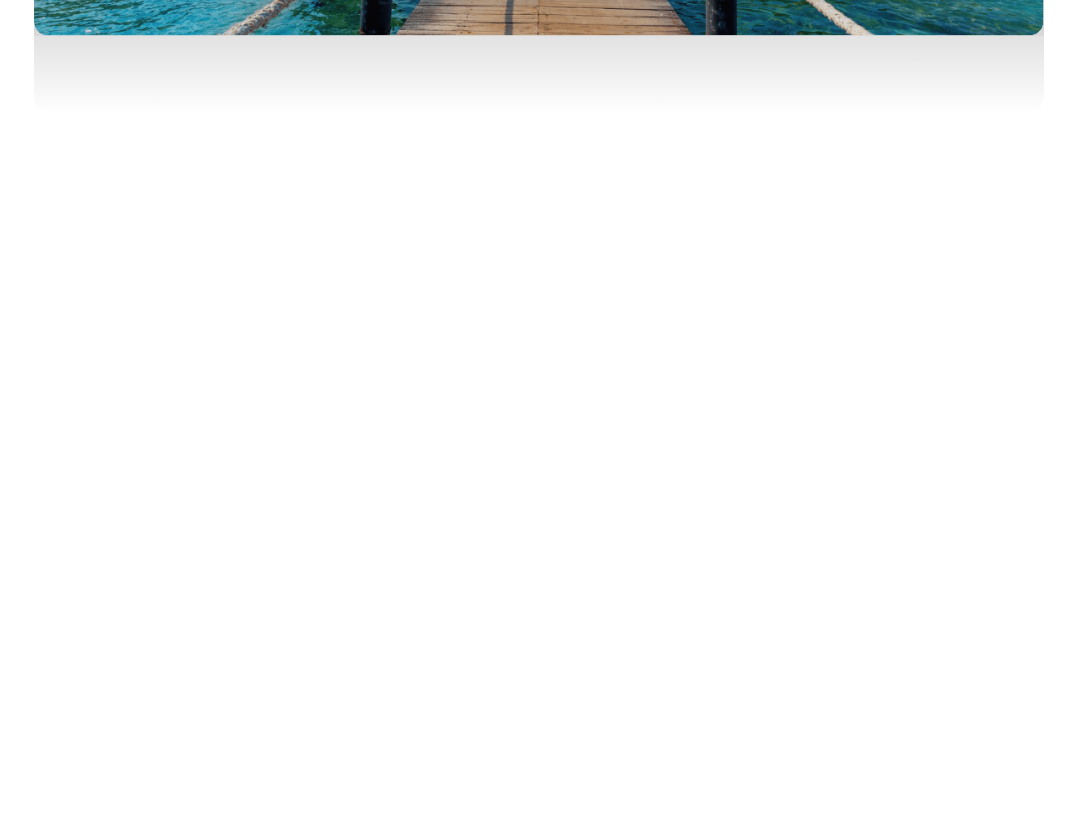
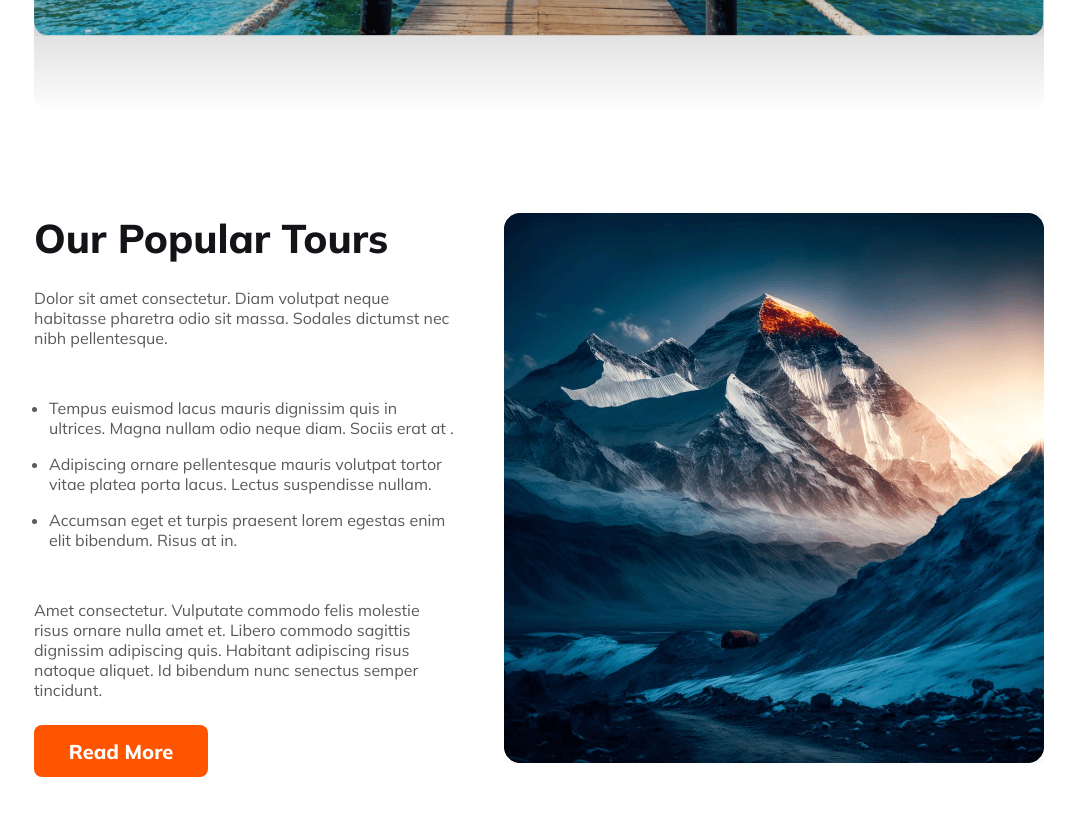
Before and after one commit to ahmed-jobayer/assignment-2-travel-website, a plain HTML site: page index.html in a window 1280 px wide. Shown: the part 547-1362 px from the top of the page, without its empty margins (101-1176 px from the left). Before the commit the page ends 800 px from the top, so only its background shows below. Drawn offline with Linux system fonts and the light colour scheme.

Commit message:
main section 1 added

```diff
--- a/index.html
+++ b/index.html
@@ -5,7 +5,10 @@
     <meta name="viewport" content="width=device-width, initial-scale=1.0" />
     <title>Travele Mania</title>
     <link rel="stylesheet" href="styles/style.css" />
-    <link rel="stylesheet" href="https://cdnjs.cloudflare.com/ajax/libs/font-awesome/6.5.1/css/all.min.css"/>
+    <link
+      rel="stylesheet"
+      href="https://cdnjs.cloudflare.com/ajax/libs/font-awesome/6.5.1/css/all.min.css"
+    />
   </head>
   <body>
     <header class="header">
@@ -34,14 +37,37 @@
             adipiscing. In et odio enim ac quis sapien urna eu phasellus.
           </p>
           <div class="options">
-            <input class="where" placeholder="Where go" type="text">
-            <input class="where" placeholder="When " type="text">
-            <input class="where" placeholder="Select Type" type="text">
+            <input class="where" placeholder="Where go" type="text" />
+            <input class="where" placeholder="When " type="text" />
+            <input class="where" placeholder="Select Type" type="text" />
             <button>Find Now</button>
           </div>
         </div>
       </div>
     </header>
-
+    <main>
+      <section class="section-1">
+        <div>
+          <h2 class="popular-h">Our Popular Tours</h2>
+          <p class="popular-p all-paragraph">
+            Dolor sit amet consectetur. Diam volutpat neque habitasse pharetra
+            odio sit massa. Sodales dictumst nec nibh pellentesque.
+          </p>
+          <ul class="popular-p popular-ul">
+            <li>Tempus euismod lacus mauris dignissim quis in ultrices. Magna nullam odio neque diam. Sociis erat at .</li>
+            <li>Adipiscing ornare pellentesque mauris volutpat tortor vitae platea porta lacus. Lectus suspendisse nullam.</li>
+            <li> Accumsan eget et turpis praesent lorem egestas enim elit bibendum. Risus at in.</li>
+          </ul>
+          <p class="popular-p all-paragraph">
+            Amet consectetur. Vulputate commodo felis molestie risus ornare
+            nulla amet et. Libero commodo sagittis dignissim adipiscing quis.
+            Habitant adipiscing risus natoque aliquet. Id bibendum nunc senectus
+            semper tincidunt.
+          </p>
+          <button class="popular-b">Read More</button>
+        </div>
+        <div><img src="Images/Rectangle 4.png" alt="" /></div>
+      </section>
+    </main>
   </body>
 </html>
--- a/styles/style.css
+++ b/styles/style.css
@@ -15,7 +15,7 @@
 /* styles for header section */
 
 .header {
-  margin: 55px 135px;
+  margin: 55px 135px 100px 135px;
 }
 
 .title {
@@ -97,7 +97,7 @@
   padding: 16px;
   align-items: center;
   gap: 24px;
-  background: rgba(255, 255, 255, 0.30);
+  background: rgba(255, 255, 255, 0.3);
   border-radius: 0.5rem;
   margin-left: 140px;
 }
@@ -122,3 +122,39 @@
   background: #ff5400;
   border: none;
 }
+
+.section-1 {
+  display: flex;
+  margin: 0 135px 100px 135px;
+  gap: 50px;
+}
+
+.popular-h {
+  color: #131318;
+  font-size: 2.5rem;
+  font-weight: 800;
+}
+
+.popular-p {
+  color: rgba(19, 19, 24, 0.7);
+  padding: 25px 0;
+}
+
+.popular-ul {
+  padding-left: 15px;
+  display: flex;
+  flex-direction: column;
+  gap: 1rem;
+}
+
+.popular-b {
+  width: 174px;
+  height: 52px;
+  border-radius: 0.5rem;
+  background: #ff5400;
+  border: none;
+  color: #fff;
+  text-align: center;
+  font-size: 1.25rem;
+  font-weight: 800;
+}
```
